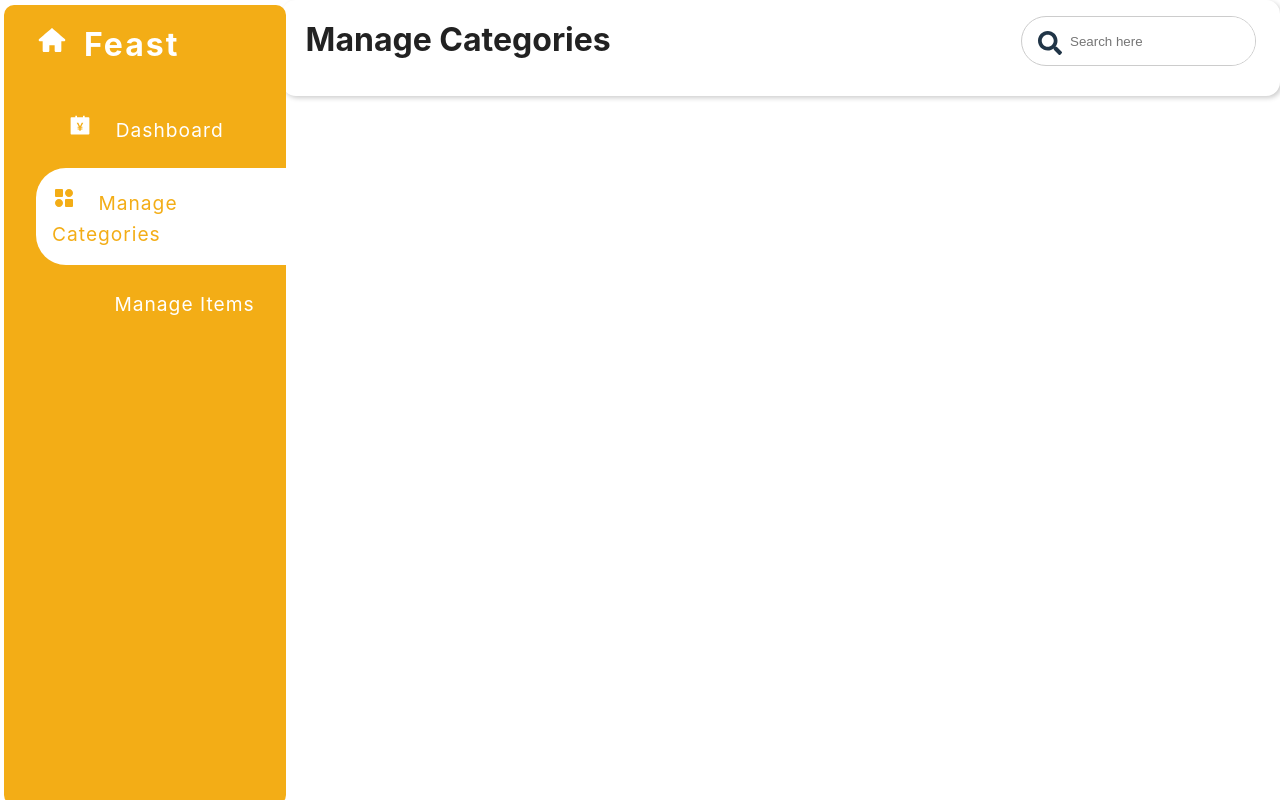
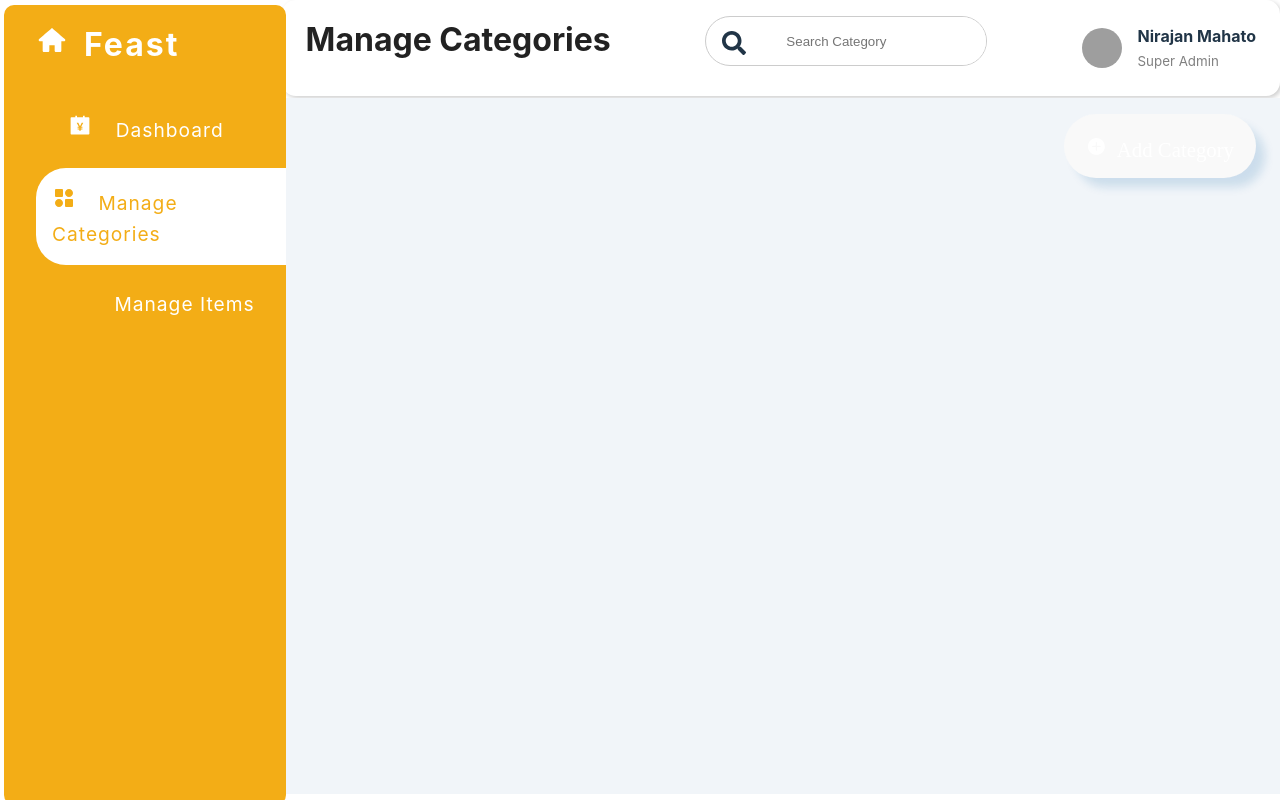
Before and after one commit to manisha8988/WebsiteIndividual, a React (Vite) app in the folder Feast_Food/: page /managecategory in a window 1280 px wide. Built offline with nearby package versions, Linux system fonts and the light colour scheme; grey boxes are pictures that could not be loaded; some icons are missing; a web font is replaced by a local one.

Commit message:
added "add category" button
only button is added

```diff
--- a/Feast_Food/src/css/AdminDashboard.css
+++ b/Feast_Food/src/css/AdminDashboard.css
@@ -33,6 +33,7 @@
     display: inline-block;
     padding-right: 1rem;
 }
+
 
 .sidebar-menu{
     margin-top: 1rem;
--- a/Feast_Food/src/css/ManageCategory.css
+++ b/Feast_Food/src/css/ManageCategory.css
@@ -85,6 +85,7 @@ header lable span{
     border: 1px solid #ccc;
     border-radius: 30px;
     height: 50px;
+    width: 22vw;
     display: flex;
     align-items: center;
     overflow-x: hidden;
@@ -98,7 +99,57 @@ header lable span{
 
 .search-wrapper2 input{
     height: 100%;
-    padding: .5rem;
+    padding: 0 2.5rem;
     border: none;
     outline: none;
 }
+
+.user-wrapper2{
+    display: flex;
+    align-items: center;
+    justify-content: center;
+}
+
+.user-wrapper2 img{
+    border-radius: 50%;
+    margin-right: 1rem;
+}
+
+.user-wrapper2 small{
+    display: inline-block;
+    color: grey;
+}
+
+.btn1{
+    height: 9vh;
+    width: 100%;
+    display: flex;
+    margin-top: -1rem;
+    justify-content: right;
+}
+
+button{
+    font-size: 1.3rem;
+    font-family: "Bebas Neue";
+    font-weight: 500;
+    padding: 5px 0 0 0 ;
+    /*margin: 30px;*/
+    width: 15vw;
+    height: 8vh;
+    background: #f3ad16;
+    cursor: pointer;
+    border: none;
+    border-radius: 50px;
+    color: #ffffff;
+    box-shadow: 10px 10px 10px -1px rgba(10,99,169,0.16);
+}
+
+button:hover{
+    background: #b28210;
+    color: white;
+    box-shadow: 10px 10px 10px -1px rgba(238, 212, 164);
+}
+
+.btn1 span{
+    margin-right: 10px;
+}
--- a/Feast_Food/src/css/ManageItem.css
+++ b/Feast_Food/src/css/ManageItem.css
@@ -102,3 +102,19 @@ header lable span{
     border: none;
     outline: none;
 }
+
+.user-wrapper3{
+    display: flex;
+    align-items: center;
+    justify-content: center;
+}
+
+.user-wrapper3 img{
+    border-radius: 50%;
+    margin-right: 1rem;
+}
+
+.user-wrapper3 small{
+    display: inline-block;
+    color: grey;
+}
--- a/Feast_Food/src/index.css
+++ b/Feast_Food/src/index.css
@@ -10,24 +10,24 @@
     -moz-osx-font-smoothing: grayscale;
   }
 
-  button {
-    border-radius: 8px;
-    border: 1px solid transparent;
-    padding: 0.6em 1.2em;
-    font-size: 1em;
-    font-weight: 500;
-    font-family: inherit;
-    background-color: #1a1a1a;
-    cursor: pointer;
-    transition: border-color 0.25s;
-  }
-  button:hover {
-    border-color: #646cff;
-  }
-  button:focus,
-  button:focus-visible {
-    outline: 4px auto -webkit-focus-ring-color;
-  }
+  /*button {*/
+  /*  border-radius: 8px;*/
+  /*  border: 1px solid transparent;*/
+  /*  padding: 0.6em 1.2em;*/
+  /*  font-size: 1em;*/
+  /*  font-weight: 500;*/
+  /*  font-family: inherit;*/
+  /*  background-color: #1a1a1a;*/
+  /*  cursor: pointer;*/
+  /*  transition: border-color 0.25s;*/
+  /*}*/
+  /*button:hover {*/
+  /*  border-color: #646cff;*/
+  /*}*/
+  /*button:focus,*/
+  /*button:focus-visible {*/
+  /*  outline: 4px auto -webkit-focus-ring-color;*/
+  /*}*/
 
   @media (prefers-color-scheme: light) {
     :root {
--- a/Feast_Food/src/pages/AdminDashboard.tsx
+++ b/Feast_Food/src/pages/AdminDashboard.tsx
@@ -37,7 +37,7 @@ function AdminDashboard(){
                     </div>
 
                     <div className={"user-wrapper"}>
-                        <img src={"https://images.pexels.com/photos/14073969/pexels-photo-14073969.jpeg?auto=compress&cs=tinysrgb&w=800"} width={"40px"} height={"40px"} alt={""}/>
+                        <img src={"https://images.pexels.com/photos/14073969/pexels-photo-14073969.jpeg?auto=compress&cs=tinysrgb&w=800"} width={"40px"} height={"40px"} alt={"N"}/>
                         <div>
                             <h4>Nirajan Mahato</h4>
                             <small>Super admin</small>
--- a/Feast_Food/src/pages/ManageCategory.tsx
+++ b/Feast_Food/src/pages/ManageCategory.tsx
@@ -5,7 +5,7 @@ import { AiFillAccountBook} from "react-icons/ai";
 import { TiHome } from "react-icons/ti";
 import { FaBowlFood } from "react-icons/fa6";
 import { BiSolidCategoryAlt } from "react-icons/bi";
-// import { FaBars } from "react-icons/fa";
+import { IoIosAddCircle } from "react-icons/io";
 import { FaSearch } from "react-icons/fa";
 
 // import React from "react";
@@ -32,9 +32,23 @@ function ManageCategory(){
 
                     <div className={"search-wrapper2"}>
                         <span><FaSearch /></span>
-                        <input type={"search"} placeholder={"Search here"}/>
+                        <input type={"search"} placeholder={"Search Category"}/>
+                    </div>
+
+                    <div className={"user-wrapper2"}>
+                        <img src={"https://images.pexels.com/photos/14073969/pexels-photo-14073969.jpeg?auto=compress&cs=tinysrgb&w=800"} width={"40px"} height={"40px"} alt={"N"}/>
+                        <div>
+                            <h4>Nirajan Mahato</h4>
+                            <small>Super Admin</small>
+                        </div>
                     </div>
                 </header>
+
+                <main>
+                    <div className={"btn1"}>
+                        <button type={"button"}><span><IoIosAddCircle /></span>Add Category</button>
+                    </div>
+                </main>
             </div>
         </div>
     )
--- a/Feast_Food/src/pages/ManageItem.tsx
+++ b/Feast_Food/src/pages/ManageItem.tsx
@@ -31,7 +31,15 @@ function ManageItem(){
 
                     <div className={"search-wrapper3"}>
                         <span><FaSearch /></span>
-                        <input type={"search"} placeholder={"Search here"}/>
+                        <input type={"search"} placeholder={"Search Item"}/>
+                    </div>
+
+                    <div className={"user-wrapper2"}>
+                        <img src={"https://images.pexels.com/photos/14073969/pexels-photo-14073969.jpeg?auto=compress&cs=tinysrgb&w=800"} width={"40px"} height={"40px"} alt={"N"}/>
+                        <div>
+                            <h4>Nirajan Mahato</h4>
+                            <small>Super Admin</small>
+                        </div>
                     </div>
                 </header>
             </div>
```
